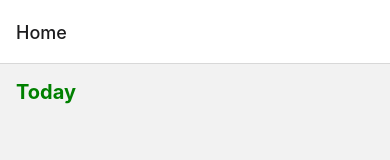
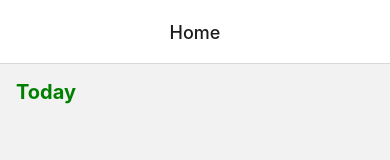
Before and after one commit to sir-collins/incourage-task-tracker, a React Native app: screen / in a window 390 px wide. Shown: the top 160 px of the page. Built offline with nearby package versions, Linux system fonts and the light colour scheme.

Commit message:
style: centering the top page section display for all screens

```diff
--- a/src/navigation/AppNavigator.tsx
+++ b/src/navigation/AppNavigator.tsx
@@ -12,7 +12,11 @@ const Stack = createNativeStackNavigator<RootStackParamList>();
 
 const AppNavigator = () => {
   return (
-    <Stack.Navigator>
+    <Stack.Navigator
+      screenOptions={{
+        headerTitleAlign: 'center',
+      }}
+    >
       <Stack.Screen name="Home" component={HomeScreen} />
       <Stack.Screen name="CreateTask" component={CreateTaskScreen} />
       <Stack.Screen name="EditTask" component={EditTaskScreen} />
```
